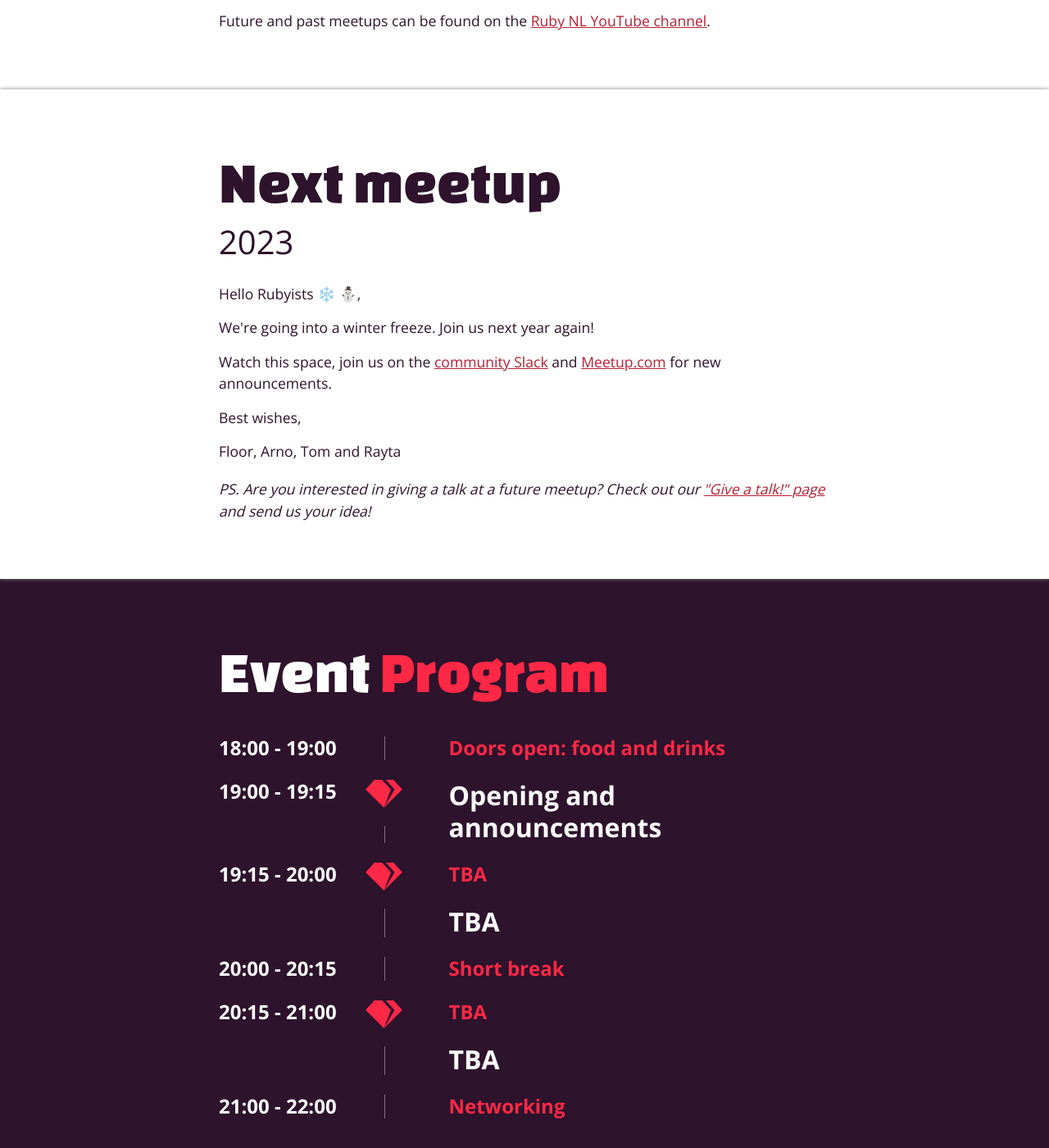
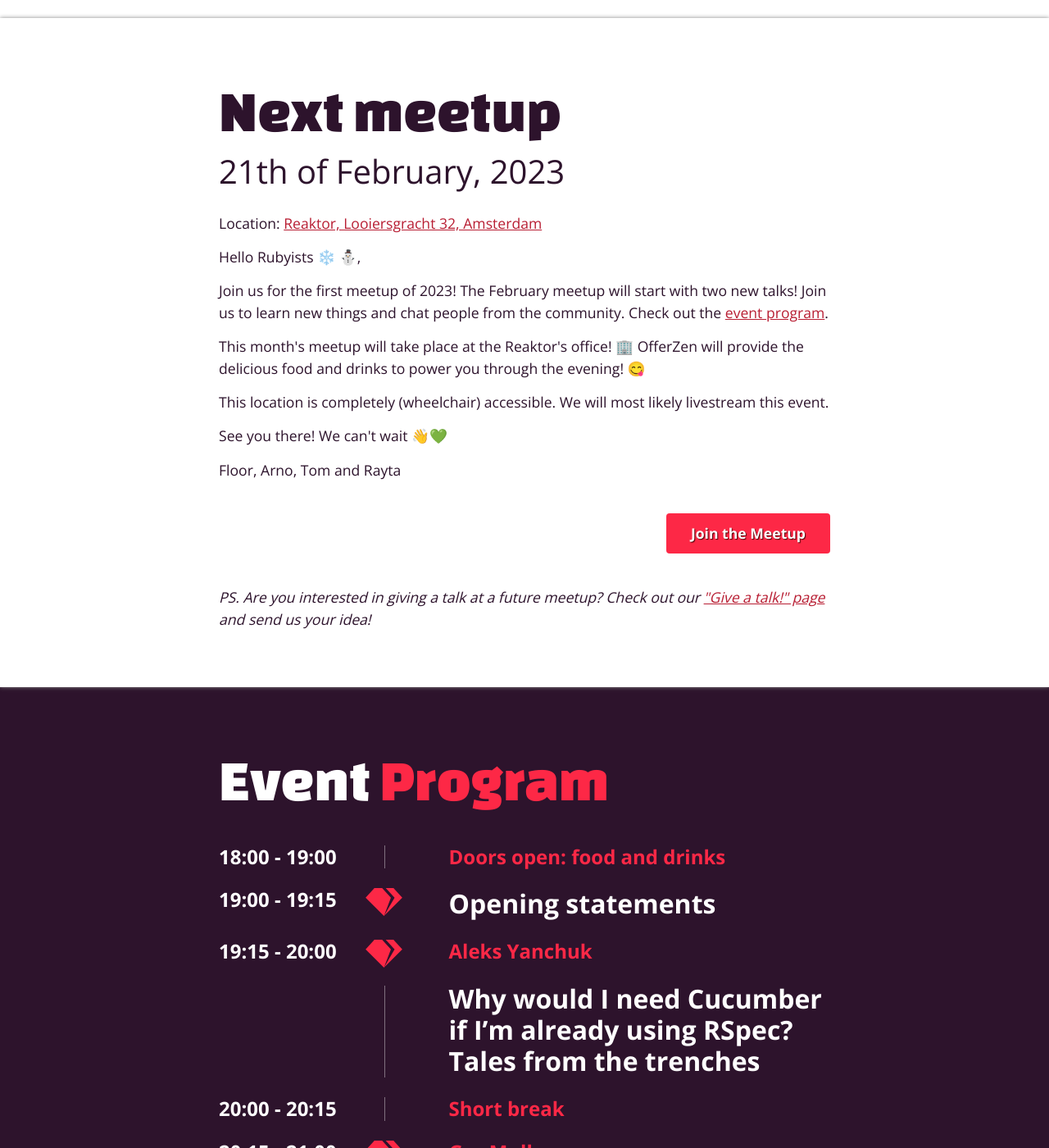
Before and after one commit to amsrb/amsrb.github.com, a Jekyll site: the page built from index.html, in a window 1280 px wide and 1400 px high, scrolled down 1166 px. Shown: the whole window at 82% size. Built offline with Jekyll 4.4.1, drawn with Linux system fonts in a browser that asks for light colours; some of the changed text lies outside the part shown.

Commit message:
Announce February meetup

```diff
--- a/index.html
+++ b/index.html
@@ -3,7 +3,7 @@ layout: default
 page_class: "home"
 description: "Welcome to the Amsterdam Ruby meetup group! RSVP for our next event or catch up on the last event."
 livestream_link: "https://www.youtube-nocookie.com/embed/W5kaiwm5mZE"
-meetup_link: ""
+meetup_link: "https://www.meetup.com/amsterdam-rb/events/289852934/"
 ---
 
 <section class="hero" id="hero">
@@ -27,7 +27,7 @@ meetup_link: ""
   {% if page.livestream_link != "" %}
   <section class="livestream light-content" id="livestream">
     <div class="wrap">
-      <h2 class="big">November meetup recording</h2>
+      <h2 class="big">Last meetup recording</h2>
 
       <iframe width="746" height="420" src="{{ page.livestream_link }}" title="YouTube video player" frameborder="0" allow="accelerometer; autoplay; clipboard-write; encrypted-media; gyroscope; picture-in-picture" allowfullscreen></iframe>
       <p>Future and past meetups can be found on the <a href="{{ page.youtube_channel_url }}">Ruby NL YouTube channel</a>.</p>
@@ -38,15 +38,18 @@ meetup_link: ""
   <section class="meetup2 light-content content-with-shadow" id="meetup">
     <div class="wrap">
       <h2 class="big">Next meetup</h2>
-      <p class="date">2023</p>
+      <p class="date">21th of February, 2023</p>
+      <p>Location: <a href="https://goo.gl/maps/34PYMFZeMHfQA8oAA">Reaktor, Looiersgracht 32, Amsterdam</a></p>
       <div class="text-content">
         <p>Hello Rubyists ❄️ ⛄️,</p>
 
-        <p>We're going into a winter freeze. Join us next year again!</p>
+        <p>Join us for the first meetup of 2023! The February meetup will start with two new talks! Join us to learn new things and chat people from the community. Check out the <a href="#program">event program</a>.</p>
 
-        <p>Watch this space, join us on the <a href="{{ site.slack_app }}">community Slack</a> and <a href="{{ site.meetup_url }}">Meetup.com</a> for new announcements.</p>
+        <p>This month's meetup will take place at the Reaktor's office! 🏢 OfferZen will provide the delicious food and drinks to power you through the evening! 😋</p>
 
-        <p>Best wishes,</p>
+        <p>This location is completely (wheelchair) accessible. We will most likely livestream this event.</p>
+
+        <p>See you there! We can't wait 👋💚</p>
 
         <p>Floor, Arno, Tom and Rayta</p>
       </div>
@@ -79,14 +82,14 @@ meetup_link: ""
       <div class="entry entry-with-icon">
         <div class="time">19:00 - 19:15</div>
         <div class="details">
-          <div class="title">Opening and announcements</div>
+          <div class="title">Opening statements</div>
         </div>
       </div>
       <div class="entry entry-with-icon">
         <div class="time">19:15 - 20:00</div>
         <div class="details">
-          <div class="entry-name speaker">TBA</div>
-          <div class="title">TBA</div>
+          <div class="entry-name speaker">Aleks Yanchuk</div>
+          <div class="title">Why would I need Cucumber if I’m already using RSpec? Tales from the trenches</div>
         </div>
       </div>
       <div class="entry">
@@ -98,8 +101,8 @@ meetup_link: ""
       <div class="entry entry-with-icon">
         <div class="time">20:15 - 21:00</div>
         <div class="details">
-          <div class="entry-name speaker">TBA</div>
-          <div class="title">TBA</div>
+          <div class="entry-name speaker">Gys Muller</div>
+          <div class="title">Techniques for Terrible Technical Leadership (and how to avoid it)</div>
         </div>
       </div>
       <div class="entry">
```
